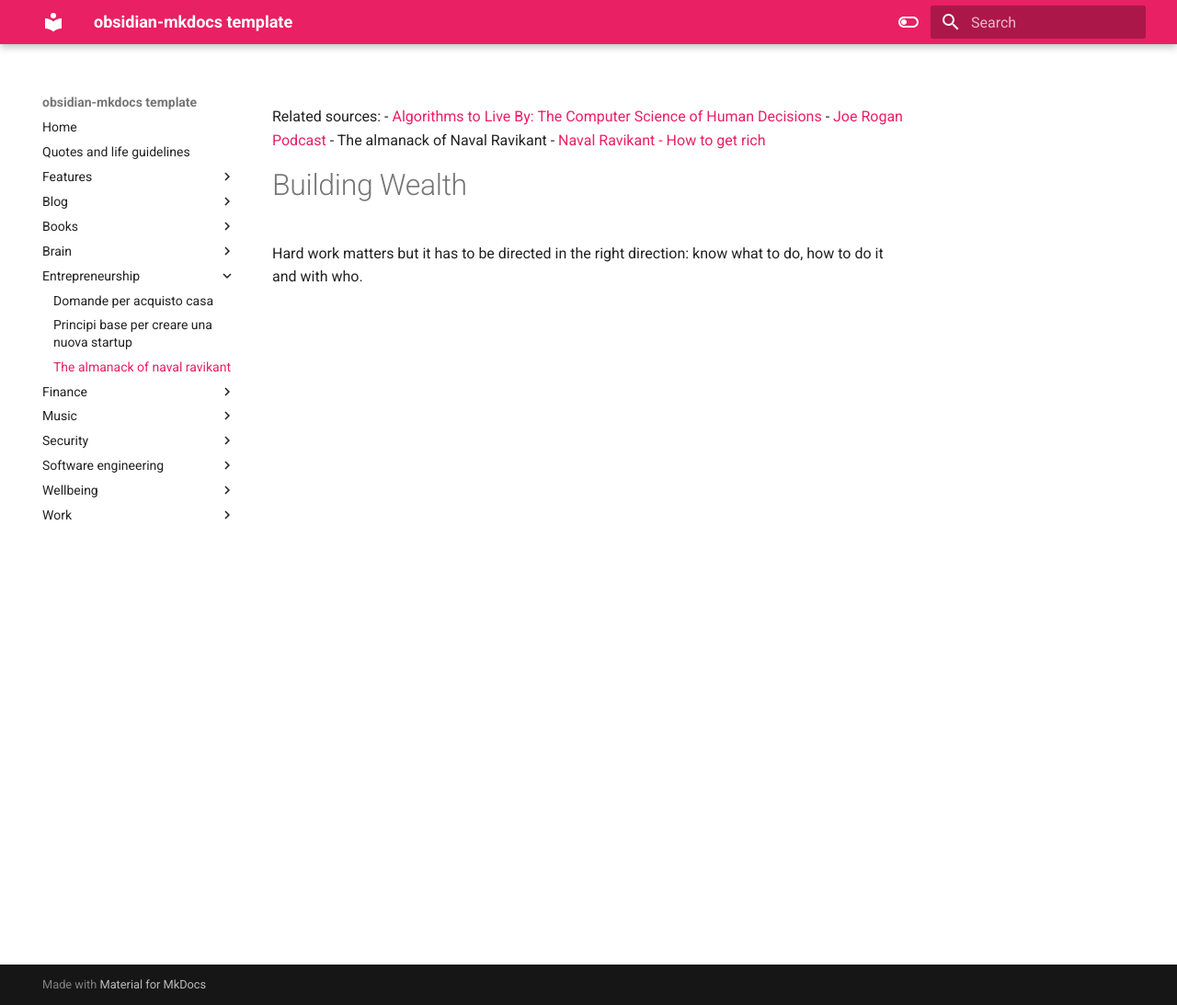
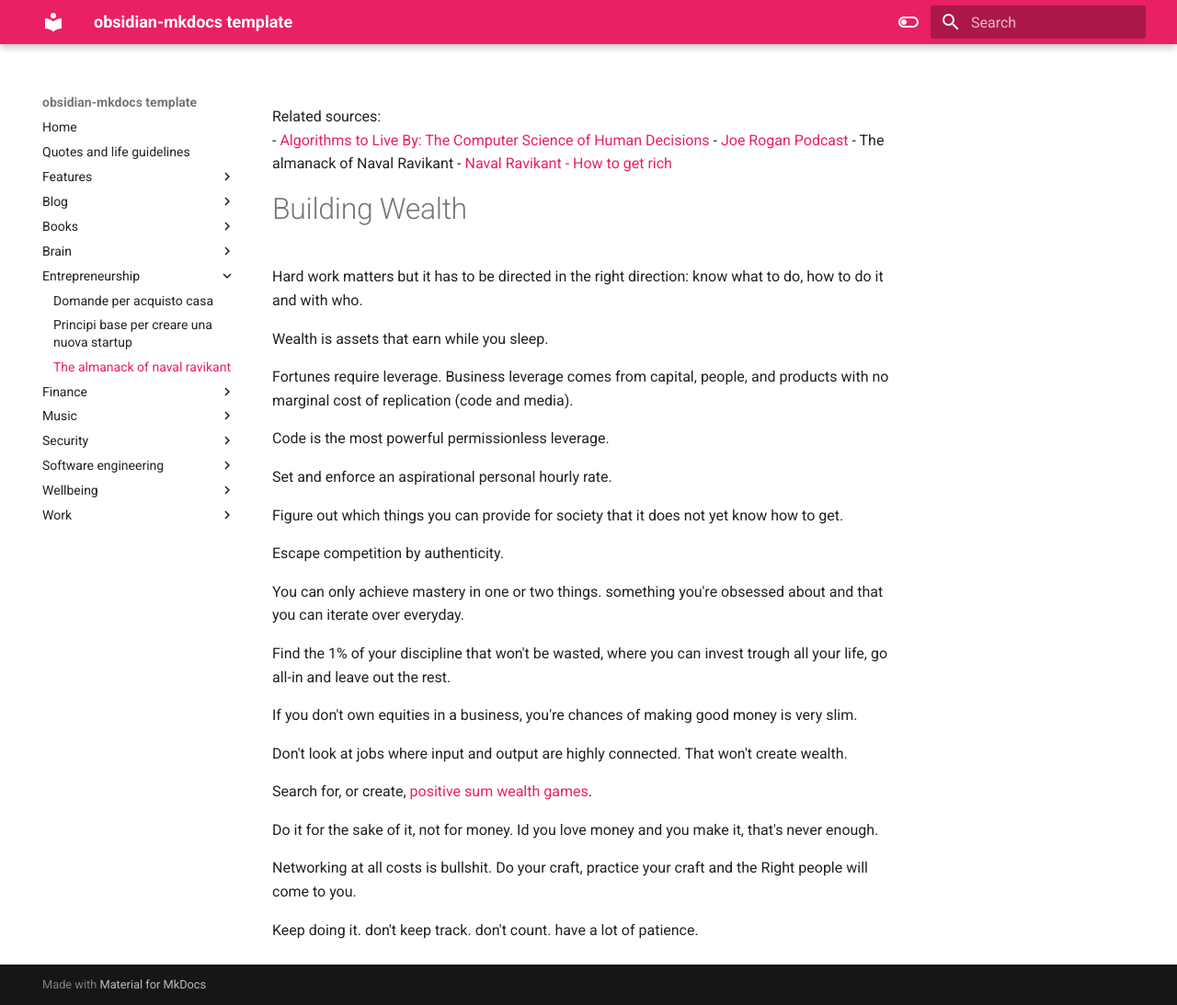
Before and after one commit to tuxerrante/knowledge, an MkDocs documentation site: the page built from docs/entrepreneurship/the-almanack-of-naval-ravikant.md, in a window 1280 px wide and 1093 px high. Shown: the whole window at 92% size. Built offline with MkDocs 1.6.1 and Material for MkDocs 9.7.7, drawn with Linux system fonts in a browser that asks for light colours.

Commit message:
Update the-almanack-of-naval-ravikant.md

```diff
--- a/docs/entrepreneurship/the-almanack-of-naval-ravikant.md
+++ b/docs/entrepreneurship/the-almanack-of-naval-ravikant.md
@@ -6,3 +6,31 @@
 
 # Building Wealth
 Hard work matters but it has to be directed in the right direction: know what to do, how to do it and with who.
+
+Wealth is assets that earn while you sleep.
+
+Fortunes require leverage. Business leverage comes from capital, people, and products with no marginal cost of replication (code and media).
+
+Code is the most powerful permissionless leverage.
+
+Set and enforce an aspirational personal hourly rate.
+
+Figure out which things you can provide for society that it does not yet know how to get.
+
+Escape competition by authenticity.
+
+You can only achieve mastery in one or two things. something you're obsessed about and that you can iterate over everyday.
+
+Find the 1% of your discipline that won't be wasted, where you can invest trough all your life, go all-in and leave out the rest.
+
+If you don't own equities in a business, you're chances of making good money is very slim.
+
+Don't look at jobs where input and output are highly connected. That won't create wealth.
+
+Search for, or create, [positive sum wealth games](https://youtu.be/7lSZQix6l3s?si=aAq4sePbesVpjgmp).
+
+Do it for the sake of it, not for money. Id you love money and you make it, that's never enough.
+
+Networking at all costs is bullshit. Do your craft, practice your craft and the Right people will come to you.
+
+Keep doing it. don't keep track. don't count. have a lot of patience.
```
